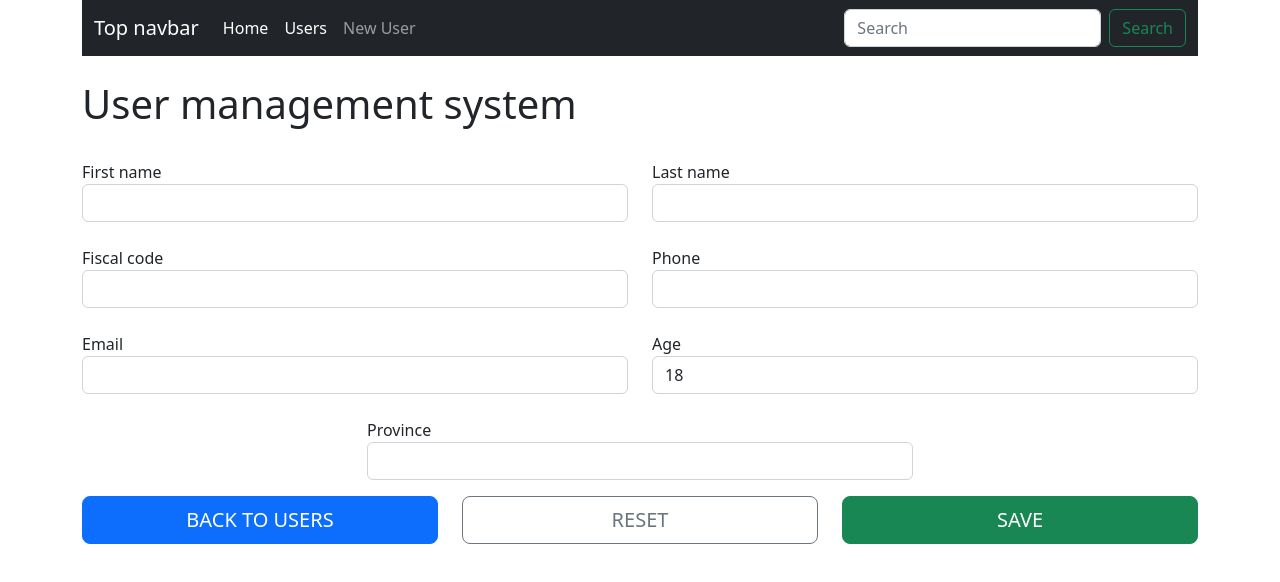
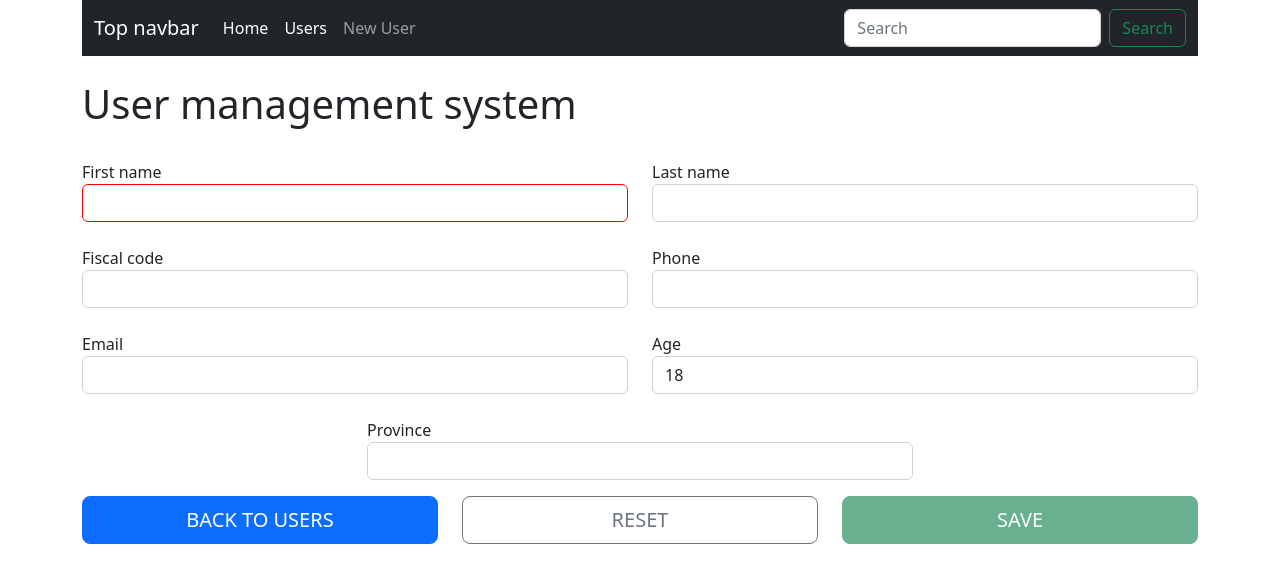
Before and after one commit to daniele-segreto/my-ums, an Angular app: page /users/new in a window 1280 px wide. Shown: the top 582 px of the page. Built offline with nearby package versions, Linux system fonts and the light colour scheme.

Commit message:
Validazione form: required e minlenght

```diff
--- a/src/app/user-detail/user-detail.component.css
+++ b/src/app/user-detail/user-detail.component.css
@@ -1,4 +1,5 @@
-/* .userForm {
-  width: 98%;
-  margin: 0 auto;
-} */
+/* Se ispezioniamo il campo notiamo che esso ha delle classi a seconda del suo stato (ng-valid / ng-invalid) */
+/* Se il campo non è valido metto un bordo rosso */
+input.ng-invalid {
+  border: 1px solid red;
+}
--- a/src/app/user-detail/user-detail.component.html
+++ b/src/app/user-detail/user-detail.component.html
@@ -1,10 +1,25 @@
+<!-- La proprietà #f fa riferimento al form intero -->
 <form #f="ngForm">
   <input type="hidden" name="id" [(ngModel)]="user.id">
 
   <div class="row mt-4">
     <div class="form-group col-sm-6">
       <label for="firtstname">First name</label>
-      <input class="form-control" [(ngModel)]="user.name" name="firtstname" id="firtstname">
+      <!-- Questo input è obbligatorio e viene associato al modello "firstName" -->
+      <!-- La lunghezza minima del campo è impostata a 3 caratteri -->
+      <!-- Il valore del campo viene associato alla proprietà "name" dell'oggetto "user" tramite [(ngModel)] -->
+      <input required #firstName="ngModel" minlength="3" class="form-control" [(ngModel)]="user.name" name="firtstname" id="firtstname">
+        <!-- Questo div viene visualizzato solo se il campo "firstName" è stato modificato, toccato e ha degli errori -->
+      <div *ngIf="firstName.dirty && firstName.touched && firstName.errors">
+        <!-- Questo div viene visualizzato solo se il campo "firstName" è obbligatorio (cioè se il campo è vuoto) -->
+        <div class="alert alert-danger" *ngIf="firstName.errors?.['required']">
+          Il campo nome richiede un valore
+        </div>
+        <!-- Questo div viene visualizzato solo se il campo "firstName" ha una lunghezza inferiore alla minima -->
+        <div class="alert alert-danger" *ngIf="firstName.errors?.['minlength']">
+          La lunghezza minima del campo nome è {{firstName?.errors?.['minlength'].requiredLength}} caratteri
+        </div>
+      </div>
     </div>
     <div class="form-group col-sm-6">
       <label for="lastname">Last name</label>
@@ -52,7 +67,8 @@
     </div>
     <!-- TASTO PER SALVARE UN NUOVO UTENTE -->
     <div class="col-md-4">
-      <a class="btn btn-lg btn-success w-100" (click)="saveUser()">SAVE</a>
+      <!-- Con [disabled]="f.invalid" stiamo a dire che se il form non è valido, questo pulsante verrà abilitato -->
+      <button [disabled]="f.invalid" class="btn btn-lg btn-success w-100" (click)="saveUser()">SAVE</button>
     </div>
   </div>
 </form>
```
